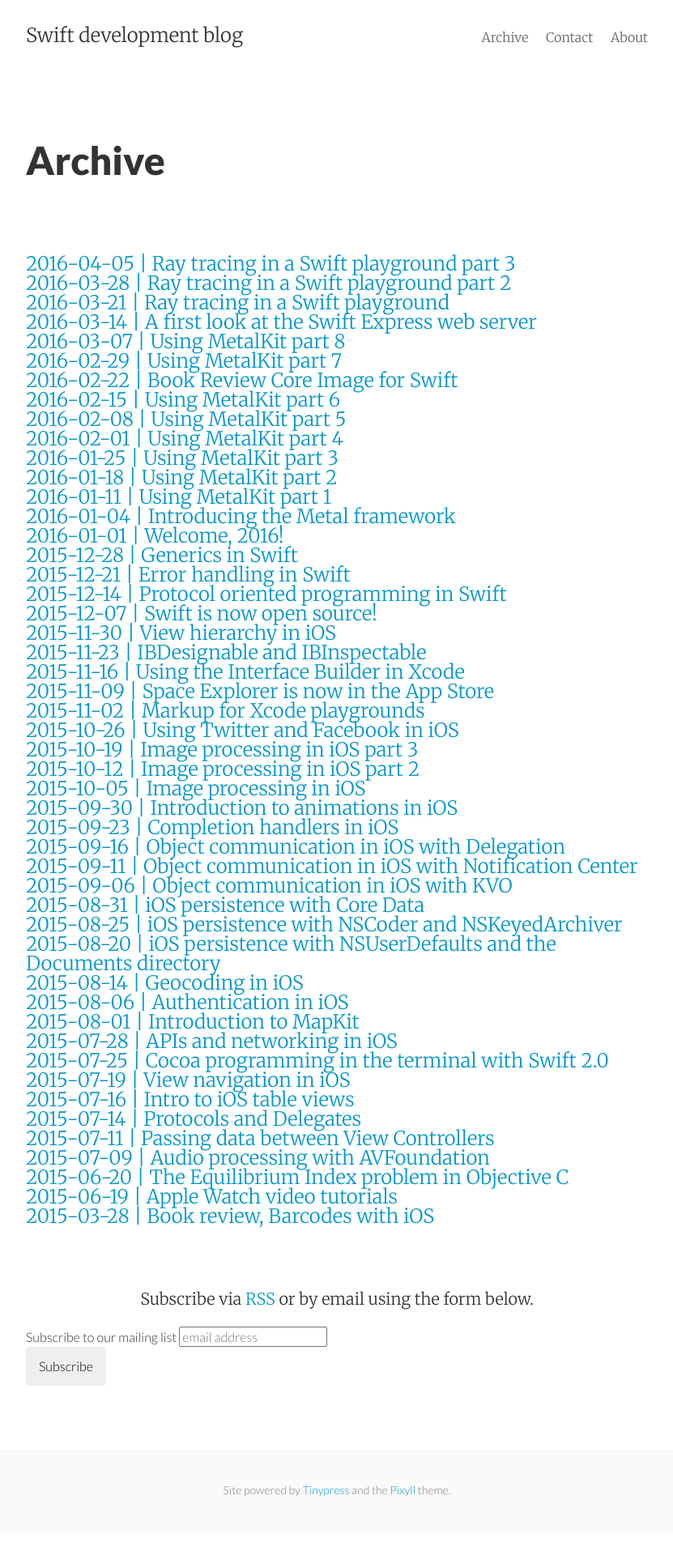
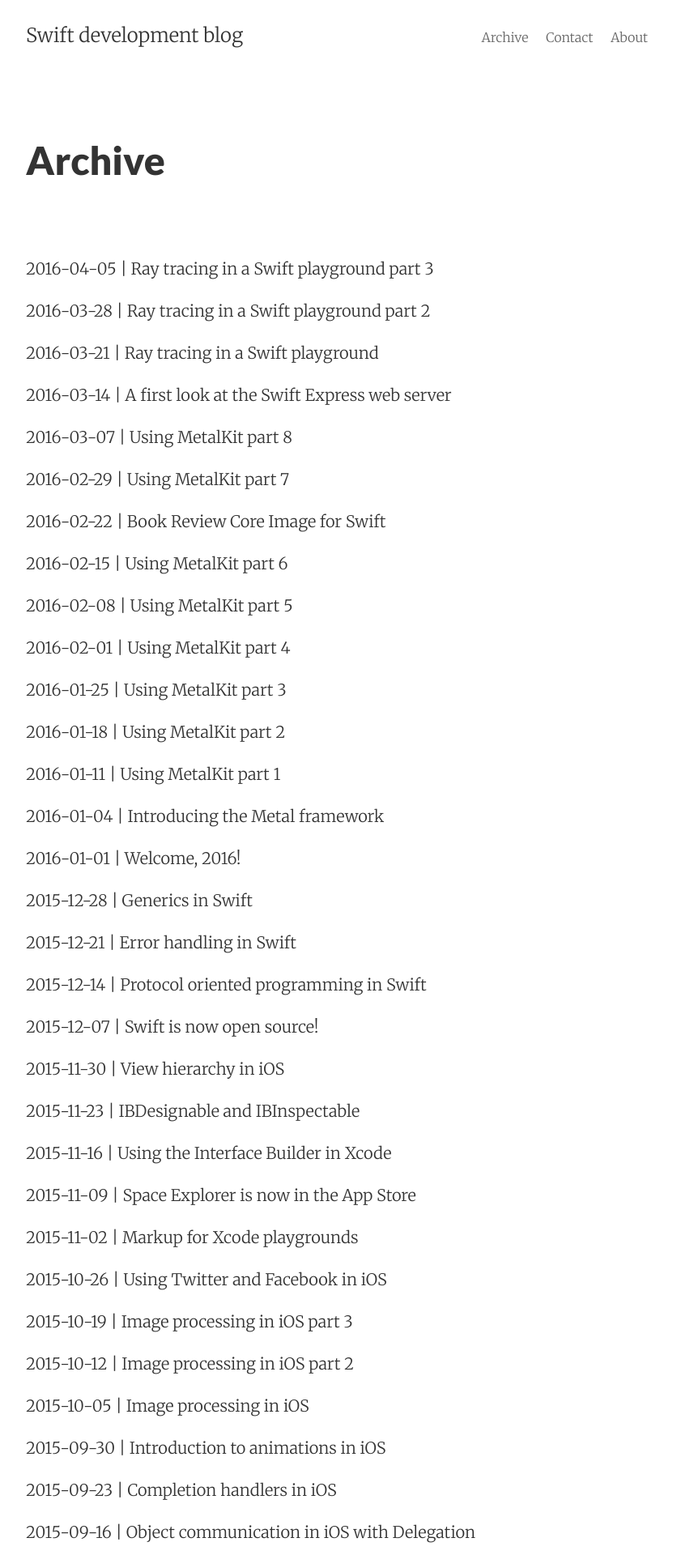
Before and after one commit to mhorga/mhorga.github.io, a Jekyll site: the page built from archive.html, in a window 1280 px wide. Shown: the top 1920 px of the page at 81% size, without its empty margins (224-1055 px from the left). Built offline with Jekyll 4.4.1, drawn with Linux system fonts in a browser that asks for light colours; comment, search, counter and statistics services are not loaded; before the commit the page ends 1892 px from its top, so only the background shows below that.

Commit message:
added Archive

```diff
--- a/archive.html
+++ b/archive.html
@@ -11,7 +11,7 @@ permalink: /archive/
     {% for post in site.posts %}
       <div>
         <a href="{{ post.url | prepend: site.baseurl }}" class="post-link">
-          {{ post.date | date: "%Y-%m-%d" }}   |   {{ post.title }}
+          <p>{{ post.date | date: "%Y-%m-%d" }} | {{ post.title }}</p>
         </a>
       </div>
     {% endfor %}
```
